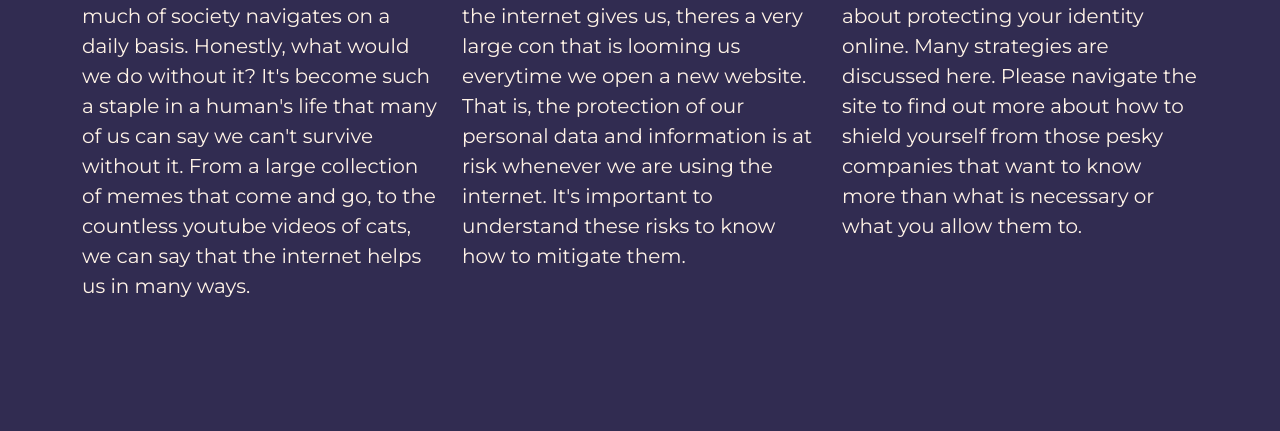
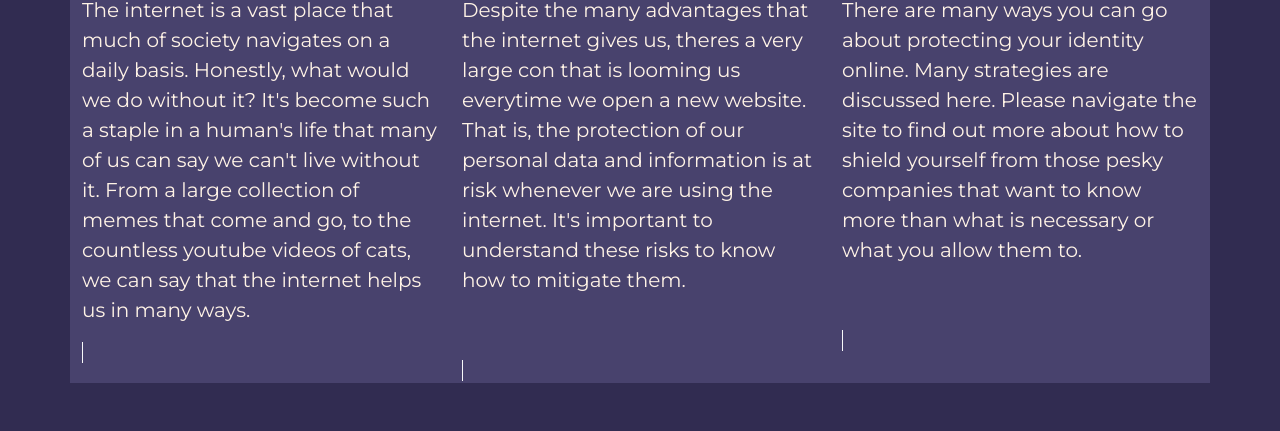
Before and after one commit to LeslieTepale/DataPrivacy-IS117sp21, a plain HTML site: page docs/index.html in a window 1280 px wide. Shown: the part 714-1145 px from the top of the page. Before the commit the page ends 1079 px from the top, so only its background shows below. Drawn offline with nearby package versions, Linux system fonts and the light colour scheme.

Commit message:
Task: tweaked home page so that lower content was more visible

```diff
--- a/docs/index.html
+++ b/docs/index.html
@@ -107,25 +107,31 @@
 
 <!--Bottom Text-->
 <br>
-<div class="container">
+<div class="container" style="background-color: #48426D">
     <div class="row align-items-start">
-        <div class="col">
+        <div class="col" style="background-color: #48426D">
+            <span class="border border-light">
             <h2>The Internet</h2>
             <p>The internet is a vast place that much of society navigates on a daily basis. Honestly, what would we do without it?
-            It's become such a staple in a human's life that many of us can say we can't survive without it. From a large collection
+            It's become such a staple in a human's life that many of us can say we can't live without it. From a large collection
             of memes that come and go, to the countless youtube videos of cats, we can say that the internet helps us in many ways.</p>
+            </span>
         </div>
-        <div class="col">
+        <div class="col" style="background-color: #48426D">
+            <span class="border border-light">
             <h2>Your Data</h2>
             <p>Despite the many advantages that the internet gives us, theres a very large con that is looming us everytime we open
             a new website. That is, the protection of our personal data and information is at risk whenever we are using the internet. It's
-            important to understand these risks to know how to mitigate them.</p>
+            important to understand these risks to know how to mitigate them.</p><br><br><br>
+            </span>
         </div>
-        <div class="col">
+        <div class="col" style="background-color: #48426D">
+            <span class="border border-light">
             <h2>What You Can Do</h2>
             <p>There are many ways you can go about protecting your identity online. Many strategies are discussed here. Please navigate
             the site to find out more about how to shield yourself from those pesky companies that want to know more than what is necessary
-            or what you allow them to.</p>
+            or what you allow them to.</p><br><br><br>
+            </span>
         </div>
     </div>
 </div>
```
